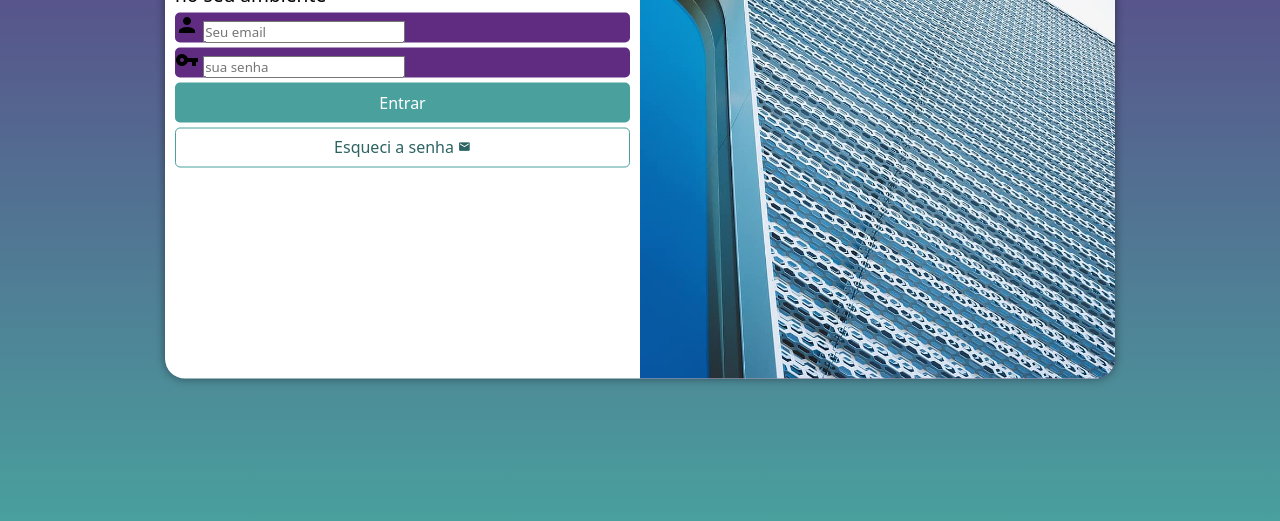
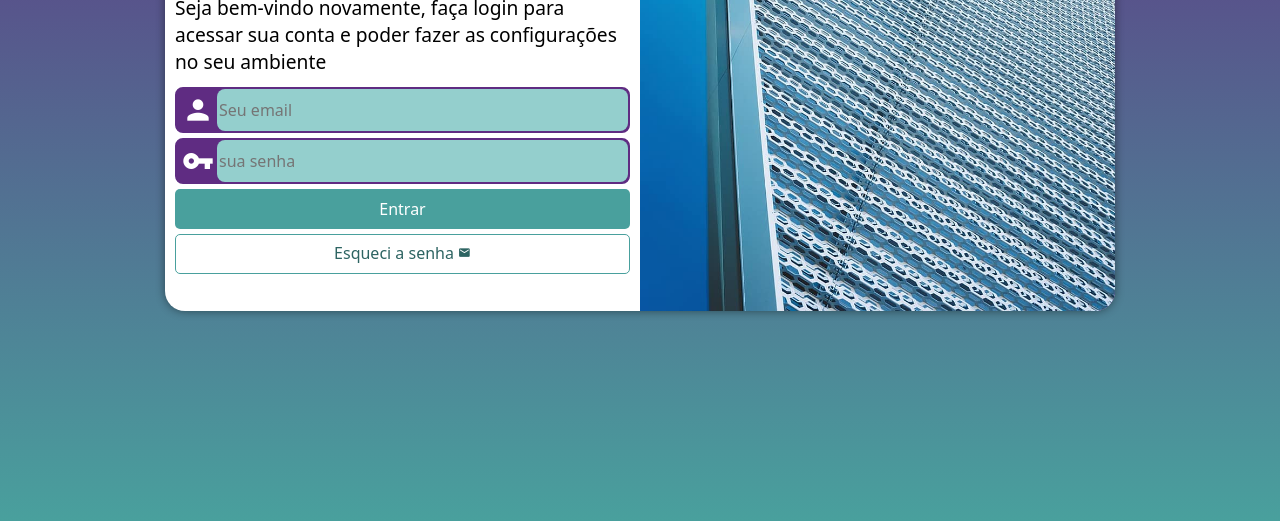
Before and after one commit to viicttorcardoso/projeto-login-ace, a plain HTML site: page index.html in a window 1280 px wide. Shown: the part 279-800 px from the top of the page. Drawn offline with Linux system fonts and the light colour scheme.

Commit message:
Finalizando a tela de login

```diff
--- a/estilos/media-query.css
+++ b/estilos/media-query.css
@@ -10,12 +10,14 @@ Grandes telas: acima de 1200px
 */
 
 @media screen and (min-width: 768px) and (max-width: 992px) {
-  body {
+  body { /*CONFIGURAÇÕES PARA TABLET */
     background-image: linear-gradient(to top, #49a09d, #5f2c82);
   }
 
   section#login {
      width: 80vw;
+     height: 300px;
+
   }
   section#login > div#imagem {
     float: left;
@@ -27,6 +29,11 @@ Grandes telas: acima de 1200px
     float: right;
     width: 70%;
   }
+
+  div#formulario > p {
+    font-size: 1.1em;
+    margin-bottom: 8px ;
+  }
 }
 
 @media screen and (min-width: 992px) {
@@ -36,6 +43,7 @@ Grandes telas: acima de 1200px
 
   section#login {
     width: 950px;
+    height: 380px;
    }
 
    section#login > div#imagem {
@@ -55,5 +63,6 @@ Grandes telas: acima de 1200px
   }
    div#formulario > p {
     font-size: 1.2em;
+    margin-bottom: 12px;
   }
 }
--- a/estilos/style.css
+++ b/estilos/style.css
@@ -66,19 +66,46 @@ div#formulario > h1 {
 
 div#formulario > p {
   font-size: 0.8em;
+  margin-bottom: 7px;
 }
 
 form > div#campo {
+  position: relative;
   background-color: #5f2c82;
+  border: 2px solid #5f2c82;
   display: block;
   width: 100%;
   height: 40%;
-  border-radius: 5px;
+  border-radius: 8px;
   margin: 5px 0px;
 
 }
 div#campo > label {
   display: none;
+}
+
+div#campo >  i {
+  color: white;
+  /*background-color: black;*/
+  font-size: 2em;
+  width: 40px;
+  padding: 5px;
+}
+
+div.campo > input {
+  position: absolute;
+  background-color: #94cfcd;
+  font-size: 1em;
+  width: calc(100% - 40px) ;
+  height: 100%;
+  border: 0px;
+
+  border-radius: 8px;
+  padding: 2px;
+}
+
+div.campo > input:focus-within {
+  background-color: white;
 }
 
 form > input[type=submit] {
@@ -118,6 +145,6 @@ form > a.botao:hover {
     background-color: #6cd3cf;
 }
 
-form > a.botao > span {
+form > a.botao > i {
   font-size: 0.8em;
 }
--- a/index.html
+++ b/index.html
@@ -20,19 +20,19 @@
                 <h1>Login</h1>
                 <p>Seja bem-vindo novamente, faça login para acessar sua conta e poder fazer as configurações no seu ambiente</p>
                 <form action="login.php" method="post" autocomplete="on">
-                   <div id="campo">
-                    <span class="material-icons">person</span>
+                   <div class="campo" id="campo">
+                    <i  class="material-icons">person</i>
                         <input type="email" name="login" id="ilogin" placeholder="Seu email" autocomplete="email" required maxlength="30">
                         <label for="ilogin">Login</label>
                    </div>
-                   <div id="campo">
-                    <span class="material-icons">vpn_key</span>
+                   <div  class="campo" id="campo">
+                    <i  class="material-icons">vpn_key</i>
                         <input type="password" name="senha" id="isenha" placeholder="sua senha" minlength="8" maxlength="20" autocomplete="current-password" required>
                          <label for="isenha">Senha: </label>
                    </div>
                    <input type="submit" value="Entrar">
                    <a href="esqueci.html" class="botao">
-                    Esqueci a senha <span  class="material-icons">mail</span>
+                    Esqueci a senha <i  class="material-icons">mail</i>
                    </a>
                 </form>
             </div>
```
